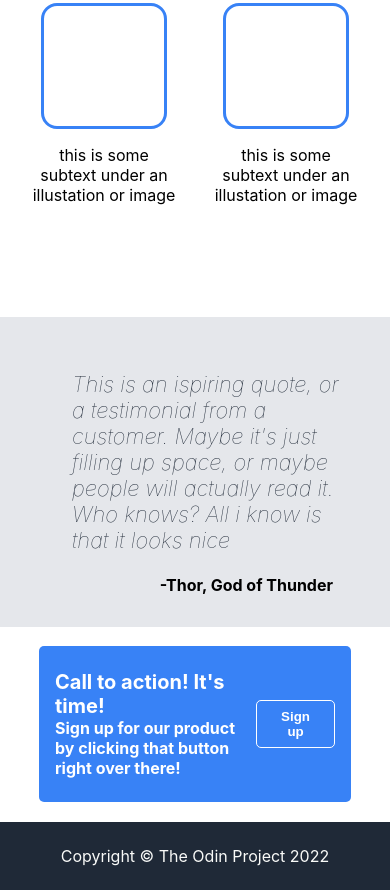
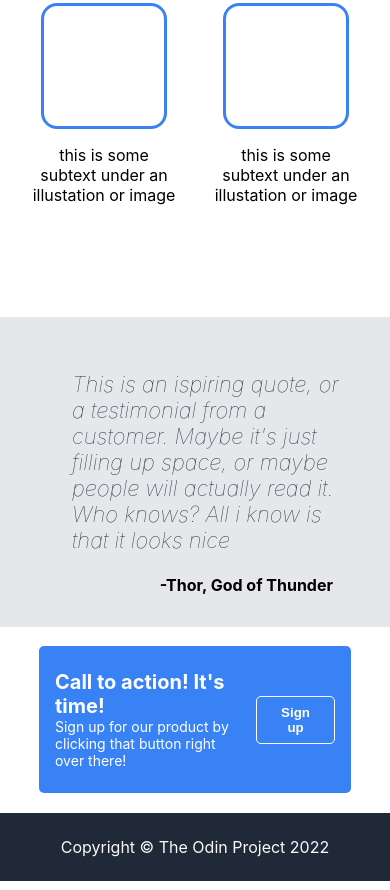
Before and after one commit to Ivana-R98/odin-landingpage, a plain HTML site: page index.html in a window 390 px wide. Shown: the part 899-1789 px from the top of the page. Drawn offline with Linux system fonts and the light colour scheme.

Commit message:
made p in call smaller

```diff
--- a/style.css
+++ b/style.css
@@ -177,6 +177,10 @@ footer {
         padding: 1.5em 1em;
         gap:0.7rem;
     }
+    #call p {
+        font-weight: 400;
+        font-size: 14px;
+    }
     #call-button {
         height:fit-content
     }
```
